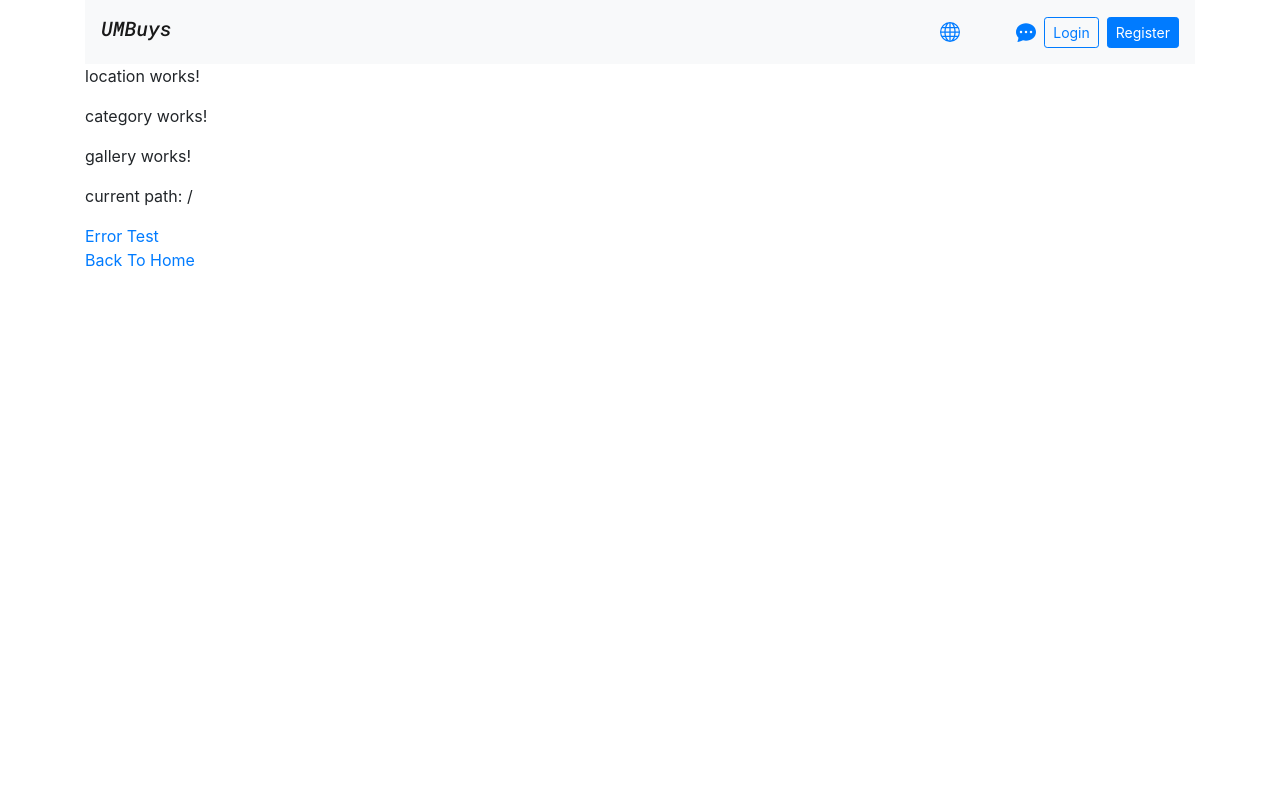
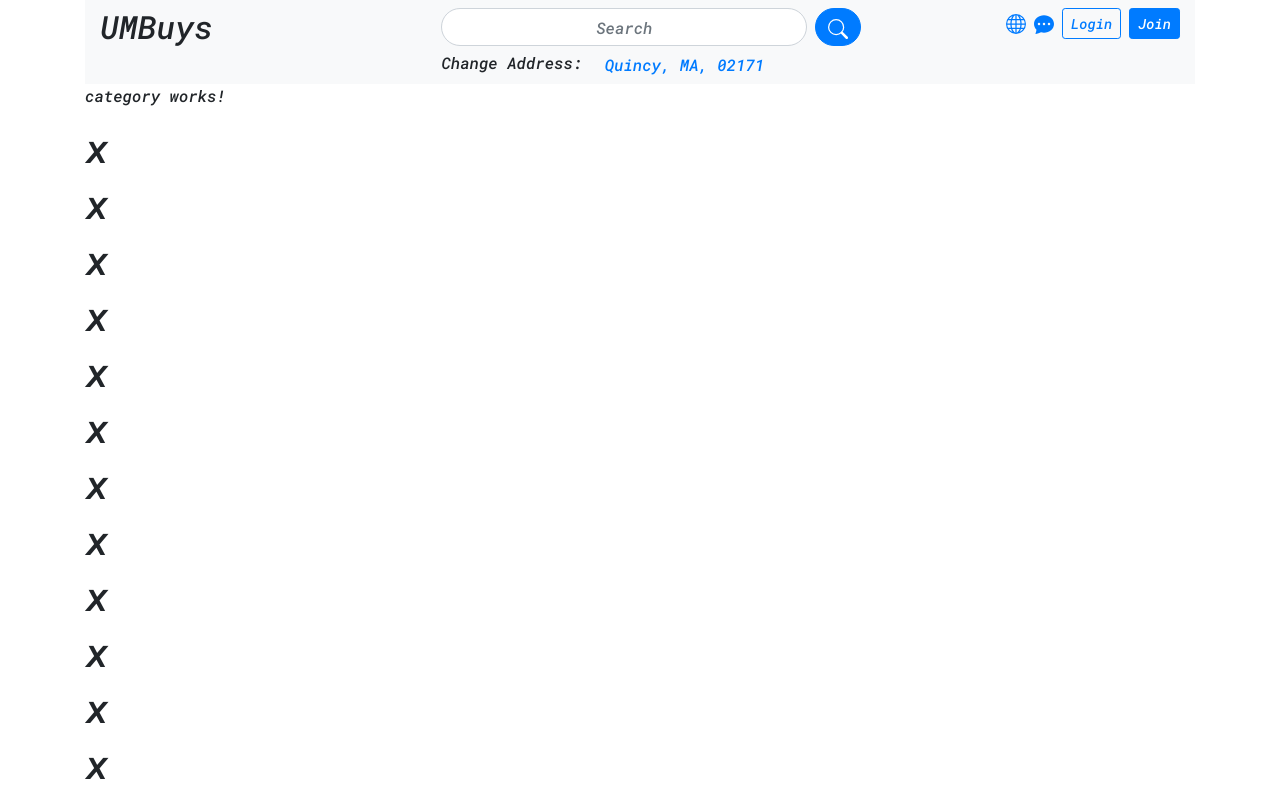
Before and after one commit to AmberJiang/UMBuys, an Angular app: page /home in a window 1280 px wide. Shown: the top 800 px of the page. Built offline with nearby package versions, Linux system fonts and the light colour scheme.

Commit message:
search & location add

```diff
--- a/angular.json
+++ b/angular.json
@@ -29,7 +29,7 @@
             ],
             "scripts": [
               "node_modules/jquery/dist/jquery.min.js",
-              "node_modules/bootstrap/dist/js/bootstrap.min.js"
+              "node_modules/bootstrap/dist/js/bootstrap.bundle.js"
             ]
           },
           "configurations": {
--- a/src/app/home/home.component.html
+++ b/src/app/home/home.component.html
@@ -2,6 +2,24 @@
      Description: Home commponent html
      Author: Yiwei Yao
  -->
-<app-location></app-location>
 <app-category></app-category>
+<!-- below is used for text -->
+<h1>x</h1>
+<h1>x</h1>
+<h1>x</h1>
+<h1>x</h1>
+<h1>x</h1>
+<h1>x</h1>
+<h1>x</h1>
+<h1>x</h1>
+<h1>x</h1>
+<h1>x</h1>
+<h1>x</h1>
+<h1>x</h1>
+<h1>x</h1>
+<h1>x</h1>
+<h1>x</h1>
+<h1>x</h1>
+<h1>x</h1>
+<!-- end -->
 <app-gallery></app-gallery>
--- a/src/app/nav/nav.component.html
+++ b/src/app/nav/nav.component.html
@@ -1,13 +1,35 @@
 <!-- Date: 8/22/2020
      Description: Nav commponent html
      Author: Yiwei Yao
+     Date: 8/23/2020
+     Description: integrate search&location into nav && make nav bar sticky at top
+     editor: Yiwei Yao
  -->
-<nav class="navbar navbar-light bg-light">
-    <div class="float-left">
-        <span class="navbar-brand  h1 robotMono">UMBuys</span>
+
+ <!-- below is nav bar code  -->
+ <nav class="container bg-light sticky-top">
+     <div class="row">
+         <div class="col-auto justify-content-start mt-2">
+             <span><h2>UMBuys</h2></span>
          </div>
-    <div class = "float-right">
-        <a id="lang" href="/" class="mr-5">
+         <div class="col-auto mt-2 mr-auto mx-auto">
+            <form>
+                <div class="input-group" style="width: 125%;">
+                    <input type="text" class="form-control mr-2 rounded-pill text-center" placeholder="Search" aria-label="search">
+                    <button type="submit" class="btn btn-primary rounded-pill text-center">                <svg class="bi" width="20" height="20" fill="currentColor">
+                        <use xlink:href="assets/bootstrap-icons.svg#search"/>
+                    </svg></button>
+                </div>
+            </form>
+            <div class="d-block text-center">
+                Change Address:
+                <button type="button" class="btn btn-link" data-toggle="modal" data-target="#changeLocation">Quincy, MA, 02171</button>
+            </div>
+        </div>
+
+        <div class="col-auto mt-2 justify-content-end">
+            <div class="float-right">
+            <a id="lang" href="/">
                 <svg class="bi" width="20" height="20" fill="currentColor">
                     <use xlink:href="assets/bootstrap-icons.svg#globe"/>
                 </svg>
@@ -16,6 +38,56 @@
             <use xlink:href="assets/bootstrap-icons.svg#chat-dots-fill"/>
             </svg></a>
             <button class="btn btn-sm btn-outline-primary ml-2" type="button">Login</button>
-        <button class="btn btn-sm btn-primary ml-2" type="button">Register</button>
+            <button class="btn btn-sm btn-primary ml-2" type="button">Join</button>
+        </div>
+        </div>
      </div>
 </nav>
+<!-- end for nav bar-->
+
+
+<!-- below is a pop up modal to change location-->
+<div class="modal fade" id="changeLocation" tabindex="-1" aria-labelledby="changeLocation" aria-hidden="true">
+  <div class="modal-dialog">
+    <div class="modal-content">
+      <div class="modal-header">
+        <h5 class="modal-title" id="change_location_title">Change Location</h5>
+        <button type="button" class="close" data-dismiss="modal" aria-label="Close">
+          <span aria-hidden="true">&times;</span>
+        </button>
+      </div>
+      <div class="modal-body">
+          <form>
+              <div class="row"><div class="form-group col-auto">
+                  <label for="locationInputLabel">Cities, States, Zip code</label>
+                  <input type="text" class="form-control" id="locationInput">
+                </div>
+                <div class="form-group col-auto">
+                  <label for="RadiusInputLabel">Radius</label>
+                  <div class="input-group-append">
+                    <button class="btn btn-outline-secondary dropdown-toggle" type="button" data-toggle="dropdown" aria-haspopup="true" aria-expanded="false">200 Miles</button>
+                    <div class="dropdown-menu">
+                      <a class="dropdown-item" href="#">5 Miles</a>
+                      <a class="dropdown-item" href="#">10 Miles</a>
+                      <a class="dropdown-item" href="#">20 Miles</a>
+                      <a class="dropdown-item" href="#">40 Miles</a>
+                      <a class="dropdown-item" href="#">60 Miles</a>
+                      <a class="dropdown-item" href="#">80 Miles</a>
+                      <a class="dropdown-item" href="#">100 Miles</a>
+                      <a class="dropdown-item" href="#">250 Miles</a>
+                      <a class="dropdown-item" href="#">500 Miles</a>
+                    </div>
+                  </div>
+                </div>
+              </div>
+              <div style="border-style: solid;">Left for open street map</div>
+          </form>
+      </div>
+      <div class="modal-footer">
+        <button type="button" class="btn btn-secondary" data-dismiss="modal">Close</button>
+        <button type="button" class="btn btn-primary">Save changes</button>
+      </div>
+    </div>
+  </div>
+</div>
+<!-- end for change location pop up modal -->
--- a/src/styles.css
+++ b/src/styles.css
@@ -1,4 +1,12 @@
 /* You can add global styles to this file, and also import other style files */
-.robotMono {
+/* .robotMono {
     font-family: 'Roboto Mono', monospace;
 }
+body{
+    font-family: 'Roboto Mono', monospace;
+} */
+
+/* Make Roboto mono font apply to all */
+* {
+    font-family: 'Roboto Mono', monospace;
+}
```
Lines whose indentation alone changed are shown as unchanged.
